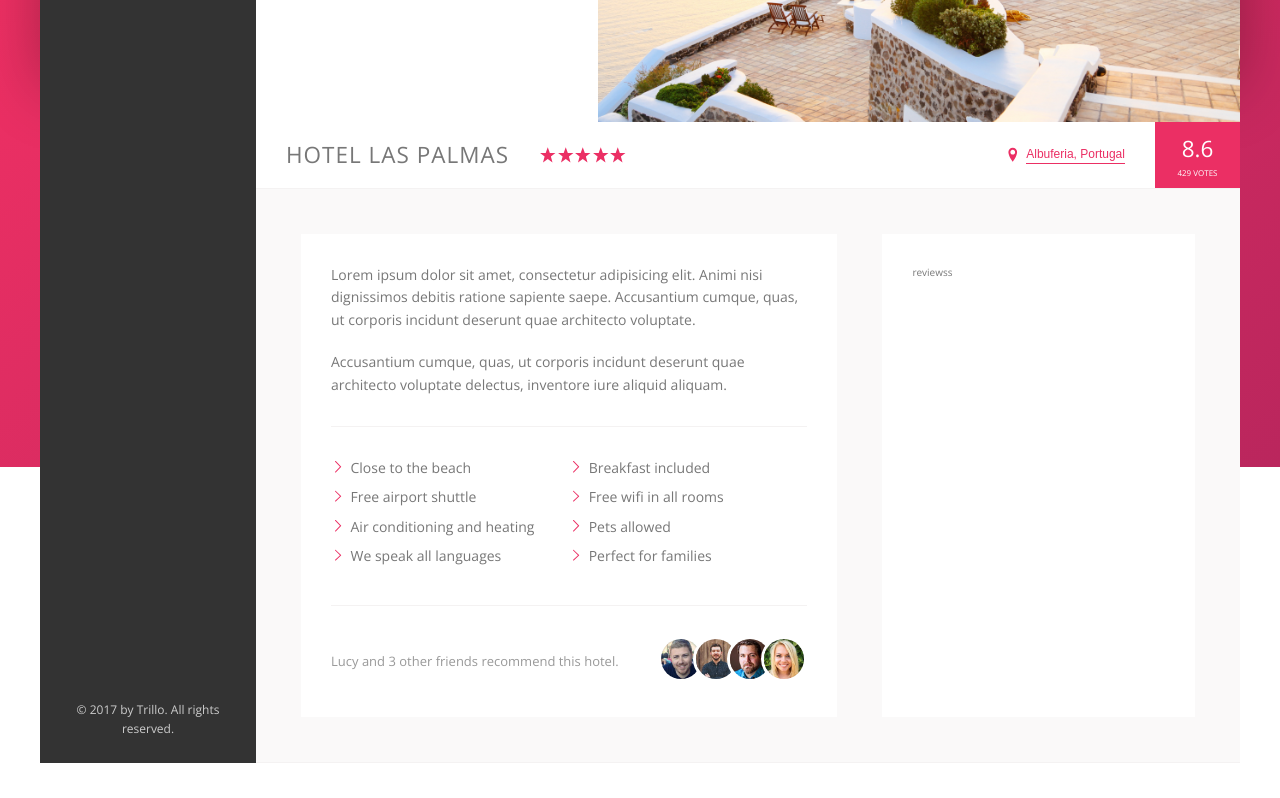
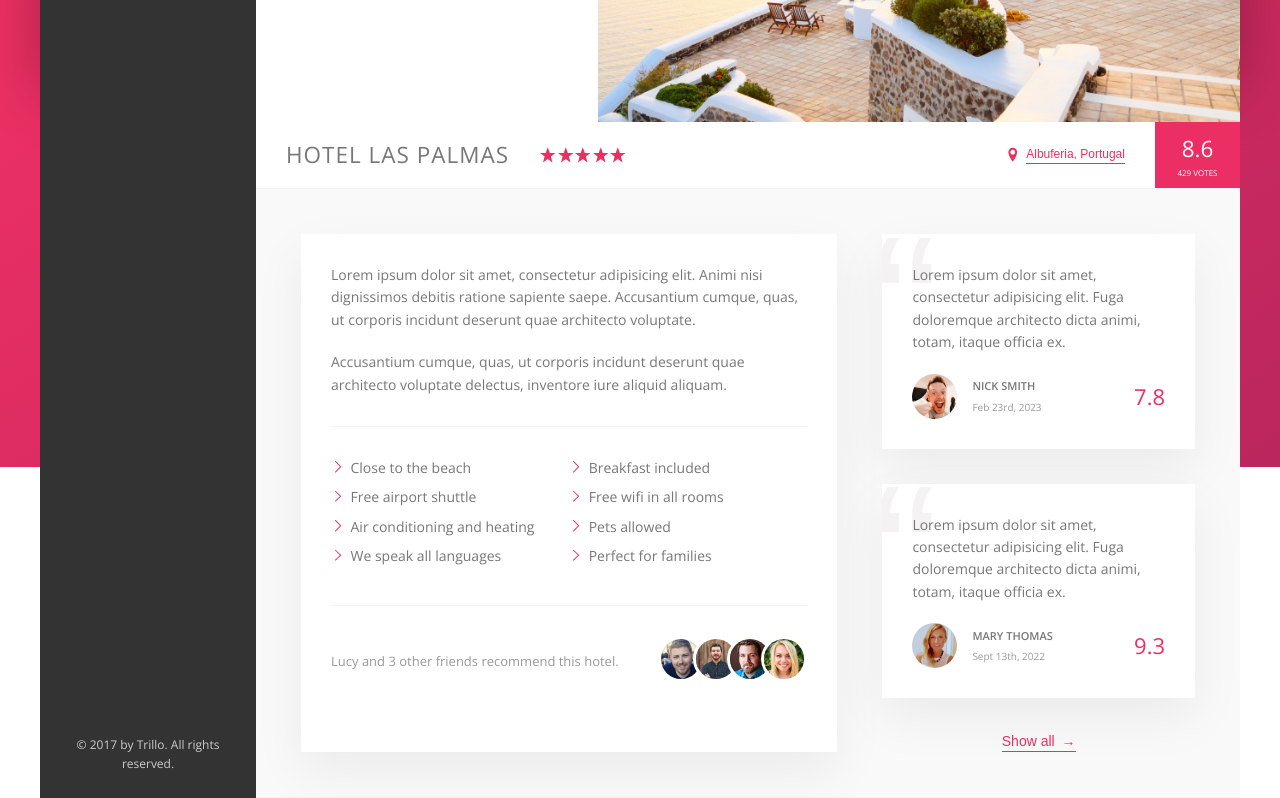
Before and after one commit to NaraeJang/02-SASS-Trillo, a website: page index.html in a window 1280 px wide. Shown: the part 413-1211 px from the top of the page. Before the commit the page ends 1176 px from the top, so only its background shows below. Drawn offline with nearby package versions, Linux system fonts and the light colour scheme.

Commit message:
Building the Description Section - Part 3

```diff
--- a/index.html
+++ b/index.html
@@ -169,7 +169,37 @@
                     </div>
 
                     <div class="user-reviews">
-                        reviewss
+                        <figure class="review">
+                            <blockquote class="review__text">
+                                Lorem ipsum dolor sit amet, consectetur adipisicing elit. Fuga doloremque architecto
+                                dicta animi, totam, itaque officia ex.
+                            </blockquote>
+                            <figcaption class="review__user">
+                                <img src="img/user-1.jpg" alt="user 1" class="review__photo">
+                                <div class="review__user-box">
+                                    <p class="review__user-name">Nick Smith</p>
+                                    <p class="review__user-date">Feb 23rd, 2023</p>
+                                </div>
+                                <div class="review__rating">7.8</div>
+                            </figcaption>
+                        </figure>
+
+                        <figure class="review">
+                            <blockquote class="review__text">
+                                Lorem ipsum dolor sit amet, consectetur adipisicing elit. Fuga doloremque architecto
+                                dicta animi, totam, itaque officia ex.
+                            </blockquote>
+                            <figcaption class="review__user">
+                                <img src="img/user-2.jpg" alt="user 2" class="review__photo">
+                                <div class="review__user-box">
+                                    <p class="review__user-name">Mary Thomas</p>
+                                    <p class="review__user-date">Sept 13th, 2022</p>
+                                </div>
+                                <div class="review__rating">9.3</div>
+                            </figcaption>
+                        </figure>
+
+                        <button class="btn-inline">Show all <span>&rarr;</span></button>
                     </div>
                 </div>
 
--- a/sass/_base.scss
+++ b/sass/_base.scss
@@ -14,7 +14,7 @@
   --cc-grey-dark-3: #999;
 
   --shadow-dark: 0 2rem 6rem rgba(0, 0, 0, 0.3);
-  --shadow-light: 0 2rem 5rem rgba($color: #000000, $alpha: 0.06);
+  --shadow-light: 0 2rem 5rem rgba(0, 0, 0, 0.06);
 
   --line: 1px solid var(--cc-grey-light-2);
 }
--- a/sass/_components.scss
+++ b/sass/_components.scss
@@ -276,8 +276,18 @@
   display: inline-block;
   cursor: pointer;
   transition: all 0.3s;
+
+  & span {
+    margin-left: 3px;
+    transition: margin-left 0.3s;
+  }
+
   &:hover {
     color: var(--cc-grey-dark-1);
+
+    span {
+      margin-left: 8px;
+    }
   }
 
   &:focus {
@@ -359,9 +369,6 @@
     margin-right: auto;
   }
 
-  &__friends {
-  }
-
   &__photo {
     height: 4rem;
     width: 4rem;
@@ -374,3 +381,60 @@
     }
   }
 }
+
+//////////////////////////////////////////
+// REVIEWS
+.review {
+  background-color: #fff;
+  box-shadow: var(--shadow-light);
+  padding: 3rem;
+  margin-bottom: 3.5rem;
+  position: relative;
+  overflow: hidden;
+
+  &__text {
+    margin-bottom: 2rem;
+    z-index: 10;
+    position: relative;
+  }
+  &__user {
+    display: flex;
+    align-items: center;
+  }
+  &__photo {
+    height: 4.5rem;
+    width: 4.5rem;
+    border-radius: 50%;
+    margin-right: 1.5rem;
+  }
+  &__user-box {
+    margin-right: auto;
+  }
+  &__user-name {
+    font-size: 1.1rem;
+    font-weight: 600;
+    text-transform: uppercase;
+    margin-bottom: 0.4rem;
+  }
+  &__user-date {
+    font-size: 1rem;
+    color: var(--cc-grey-dark-3);
+  }
+  &__rating {
+    color: var(--cc-primary);
+    font-size: 2.2rem;
+    font-weight: 300;
+  }
+
+  &::before {
+    content: "\201C";
+    position: absolute;
+    top: -2.75rem;
+    left: -1rem;
+    font-size: 20rem;
+    color: var(--cc-grey-light-2);
+    line-height: 1;
+    font-family: sans-serif;
+    z-index: 1;
+  }
+}
--- a/sass/_layout.scss
+++ b/sass/_layout.scss
@@ -53,6 +53,7 @@
   padding: 4.5rem;
   background-color: var(--cc-grey-light-1);
   border-bottom: var(--line);
+  font-size: 1.4rem;
 }
 
 .description {
@@ -61,13 +62,11 @@
   padding: 3rem;
   flex: 0 0 60%;
   margin-right: 4.5rem;
-
-  font-size: 1.4rem;
 }
 
 .user-reviews {
-  background-color: #fff;
-  box-shadow: var(--shadow-light);
-  padding: 3rem;
   flex: 1;
+  display: flex;
+  flex-direction: column;
+  align-items: center;
 }
```
Also changed, not shown: css/style.css.
